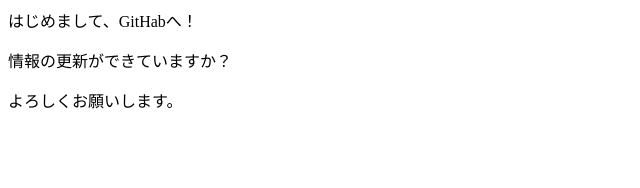
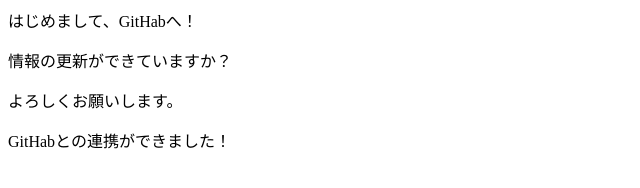
Before and after one commit to c3230557/www, a plain HTML site: page index.html in a window 1280 px wide. Shown: the whole page, without its empty margins (0-640 px from the left). Drawn offline with Linux system fonts and the light colour scheme.

Commit message:
update2024/05/15

```diff
--- a/index.html
+++ b/index.html
@@ -10,5 +10,6 @@
     <p>はじめまして、GitHabへ！</p>
     <p>情報の更新ができていますか？</p>
     <p>よろしくお願いします。</p>
+    <p>GitHabとの連携ができました！</p>
   </body>
 </html>
```
